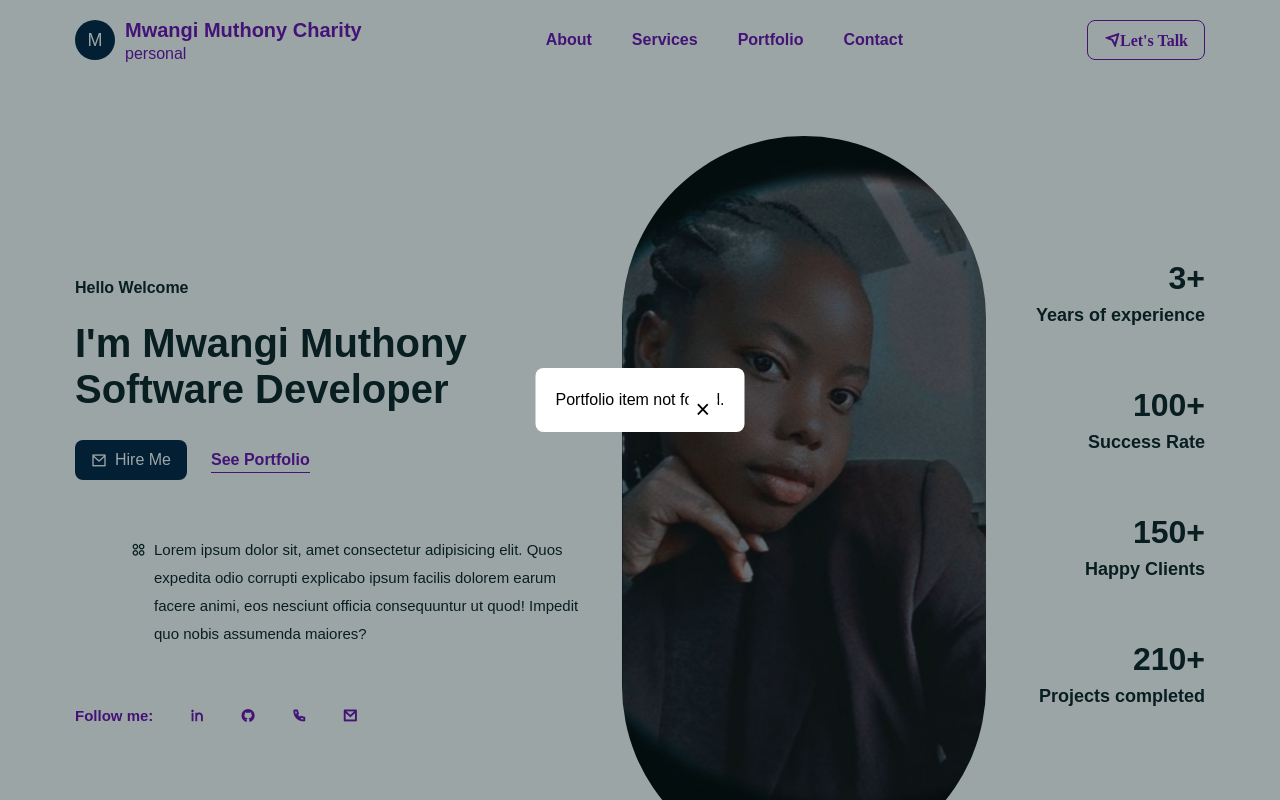
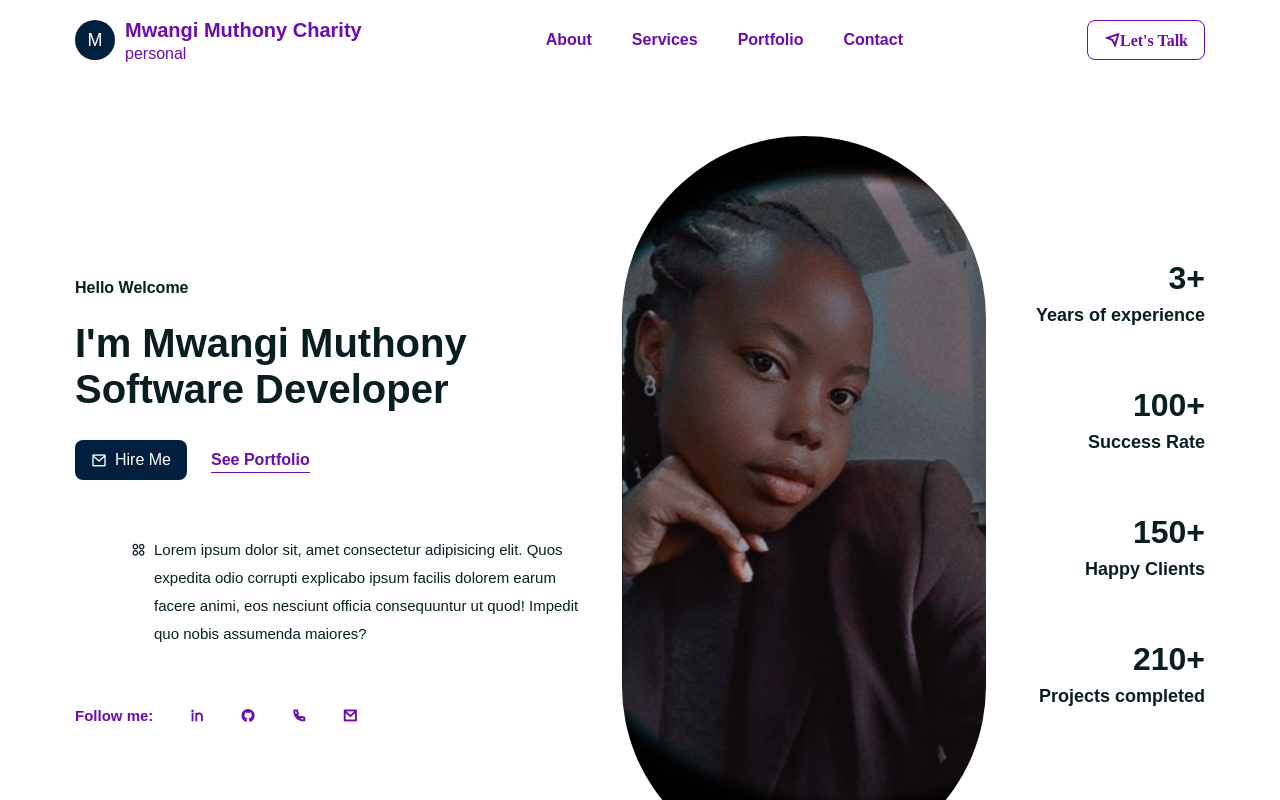
Before and after one commit to dillahmwangi/Web_portfollio, a React (Create React App) app: page / in a window 1280 px wide. Shown: the top 800 px of the page. Built offline with nearby package versions, Linux system fonts and the light colour scheme.

Commit message:
error correction on show modal.

```diff
--- a/src/App.js
+++ b/src/App.js
@@ -1,4 +1,4 @@
-import { useEffect } from 'react';
+import { useState, useEffect } from 'react';
 import Aos from 'aos';
 
 
@@ -14,17 +14,21 @@ import Modal from './components/UI/Modal';
 
 function App() {
 
+    const [showModal, setShowModal] = useState(false);
+    const [activeID, setActiveID] = useState(null);
+
   useEffect(() => {
     Aos.init();
   }, []);
+
 
   return <>
   <Header/>
     <main>
       <Hero/>
       <Services/>
-      <Portfolio/>
-      <Modal/>
+      <Portfolio setActiveID={setActiveID} setShowModal={setShowModal} />
+      {showModal && <Modal activeID={activeID} setShowModal={setShowModal} />}
       <Contact/>
 
     </main>
```
